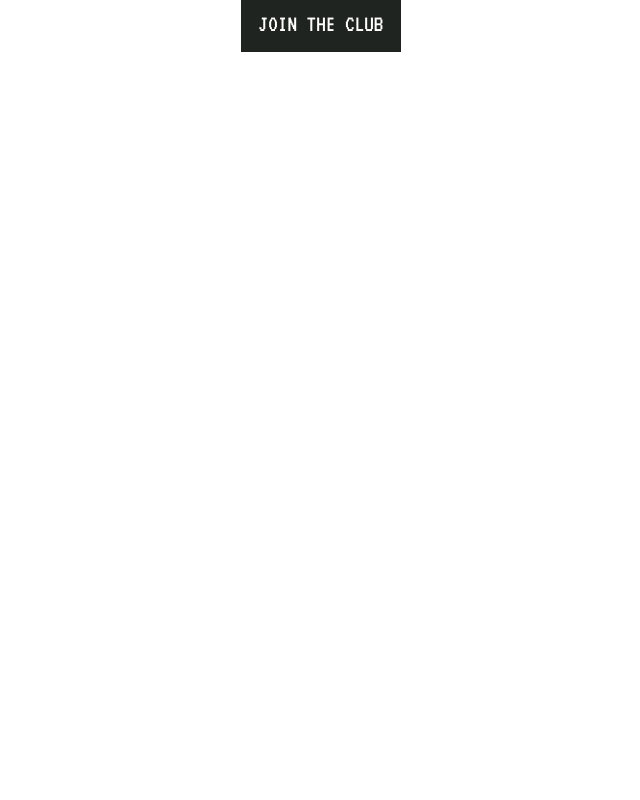
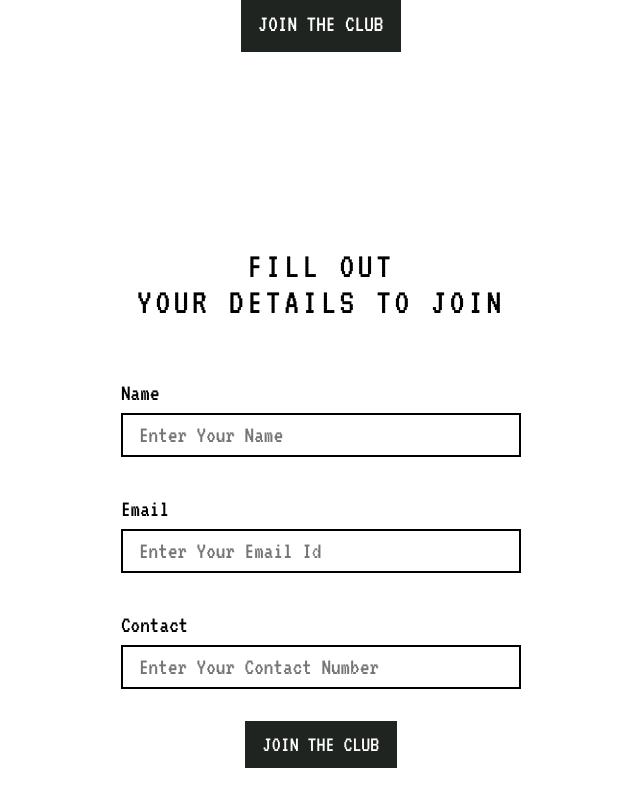
Before and after one commit to subrat611/webdev-club-registration, a React (Vite) app: page / in a window 1280 px wide. Shown: the part 589-1389 px from the top of the page, without its empty margins (319-959 px from the left). Before the commit the page ends 800 px from the top, so only its background shows below. Built offline with nearby package versions, Linux system fonts and the light colour scheme.

Commit message:
register component done

```diff
--- /dev/null
+++ b/src/components/Register/index.jsx
@@ -0,0 +1,39 @@
+import "./register.scss";
+
+export default function Register() {
+  return (
+    <div className="register-wrapper">
+      <div className="register-inner-wrapper">
+        <p className="register-title">
+          Fill out <br />
+          your details to join
+        </p>
+        <form className="register-controlers">
+          <div className="register-input">
+            <label htmlFor="inputName">Name</label>
+            <input id="inputName" placeholder="Enter Your Name" type="text" />
+          </div>
+          <div className="register-input">
+            <label htmlFor="inputEmail">Email</label>
+            <input
+              id="inputEmail"
+              placeholder="Enter Your Email Id"
+              type="email"
+            />
+          </div>
+          <div className="register-input">
+            <label htmlFor="inputContact">Contact</label>
+            <input
+              id="inputContact"
+              placeholder="Enter Your Contact Number"
+              type="tel"
+            />
+          </div>
+          <button type="submit" className="btn-register">
+            join the club
+          </button>
+        </form>
+      </div>
+    </div>
+  );
+}
--- /dev/null
+++ b/src/components/Register/register.scss
@@ -0,0 +1,69 @@
+@use '../../scss/colors' as *;
+@use '../../scss/fonts' as *;
+
+
+.register-wrapper {
+    display: flex;
+    justify-content: center;
+
+    .register-inner-wrapper {
+        width: 1440px;
+        height: 100%;
+        display: flex;
+        flex-direction: column;
+        justify-content: center;
+        align-items: center;
+
+        .register-title {
+            font-size: 2.3rem;
+            text-align: center;
+            font-family: $font-VT;
+            text-transform: uppercase;
+            letter-spacing: 0.1em;
+        }
+
+        .register-controlers {
+            width: 100%;
+            display: flex;
+            flex-direction: column;
+            justify-content: center;
+            align-items: center;
+            .register-input {
+                display: flex;
+                flex-direction: column;
+                width: 400px;
+                margin: 1rem auto;
+                font-family: $font-VT;
+
+                label {
+                    font-size: 1.5rem;
+                    margin: 0.5rem 0;
+                }
+
+                #inputEmail,
+                #inputName,
+                #inputContact {
+                    width: 100%;
+                    border: 2px solid #000000;
+                    outline: none;
+                    padding: 0.5rem 1rem;
+                    font-size: 1.5rem;
+                    font-family: $font-VT;
+                }
+            }
+            .btn-register {
+                outline: none;
+                background: none;
+                border: none;
+                padding: 0.8rem 1.1rem;
+                font-size: 1.4rem;
+                font-family: $font-VT;
+                background-color: #1f2421;
+                color: #ffffff;
+                text-transform: uppercase;
+                cursor: pointer;
+                margin: 1rem 0 2rem 0;
+            }
+        }
+    }
+}
--- a/src/pages/HomePage/index.jsx
+++ b/src/pages/HomePage/index.jsx
@@ -1,11 +1,13 @@
 import HeroSection from "../../components/HeroSection";
 import NavBar from "../../components/NavBar";
+import Register from "../../components/Register";
 
 export default function HomePage() {
   return (
     <div className="homepage-wrapper">
       <NavBar />
       <HeroSection />
+      <Register />
     </div>
   );
 }
```
